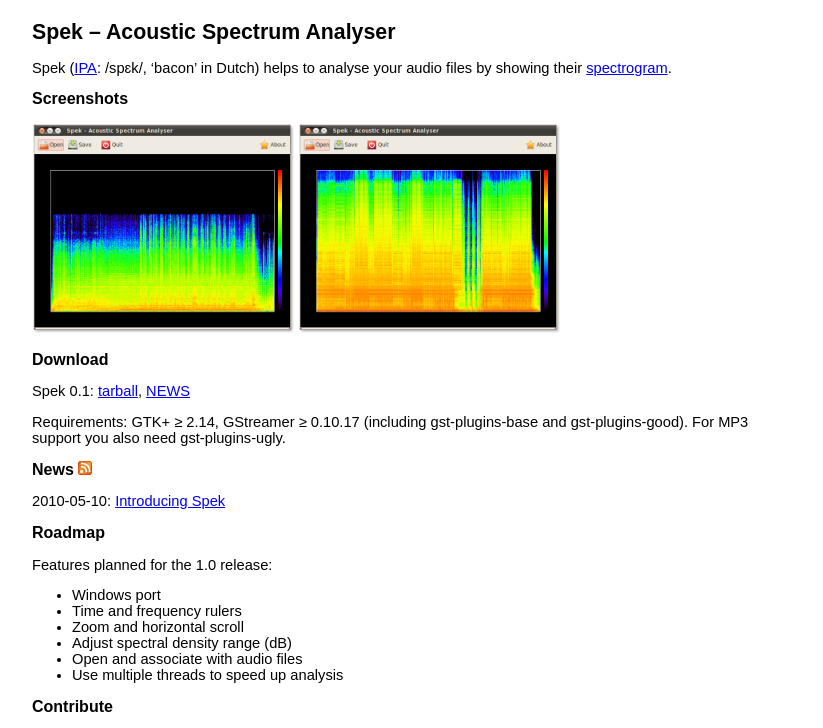
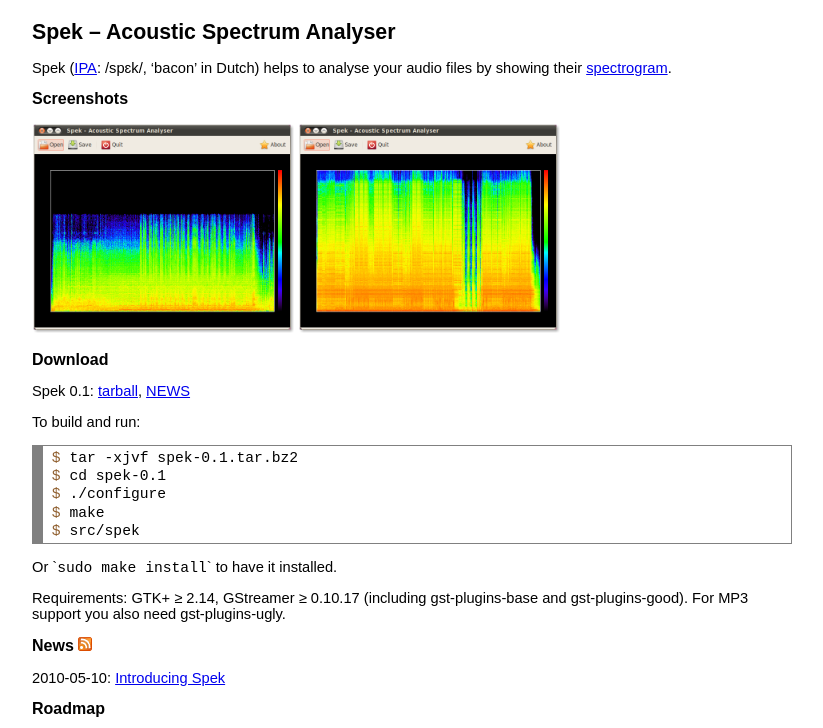
Before and after one commit to alexkay/spek, a plain HTML site: page web/index.html in a window 1280 px wide. Shown: the top 728 px of the page, without its empty margins (228-1051 px from the left). Drawn offline with Linux system fonts and the light colour scheme.

Commit message:
[web] Make/install instructions

```diff
--- a/web/index.html
+++ b/web/index.html
@@ -24,6 +24,16 @@
 
     <h2>Download</h2>
     <p>Spek 0.1: <a href="spek-0.1.tar.bz2">tarball</a>, <a href="http://gitorious.org/spek/spek/blobs/0.1/NEWS">NEWS</a></p>
+    <p>To build and run:</p>
+    <!-- HTML generated using hilite.me -->
+    <div style="background: #ffffff; overflow:auto;width:auto;color:black;background:white;border:solid gray;border-width:.1em .1em .1em .8em;padding:.2em .6em;"><pre style="margin: 0; line-height: 125%"><span style="color: #906030">$ </span>tar -xjvf spek-0.1.tar.bz2
+<span style="color: #906030">$ </span>cd spek-0.1
+<span style="color: #906030">$ </span>./configure
+<span style="color: #906030">$ </span>make
+<span style="color: #906030">$ </span>src/spek
+</pre></div>
+    <p>Or `<code>sudo make install</code>` to have it installed.</p>
+
     <p>Requirements: GTK+ &ge; 2.14, GStreamer &ge; 0.10.17 (including gst-plugins-base and gst-plugins-good). For MP3 support you also need gst-plugins-ugly.</p>
 
     <h2>News <a href="http://versia.com/category/spek/feed/atom/"><img src="feed-icon-14x14.png" alt="news feed"/></a></h2>
```
